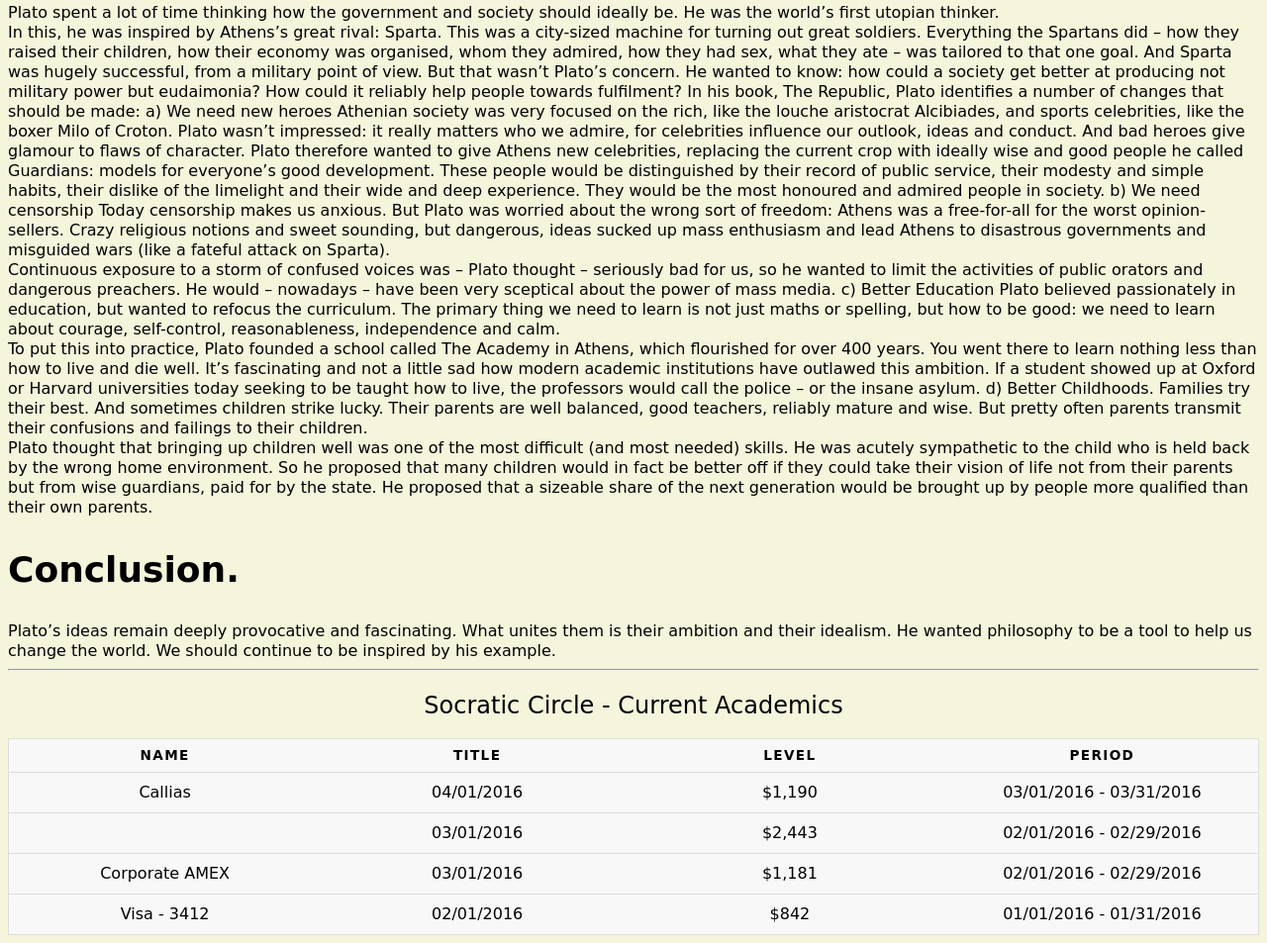
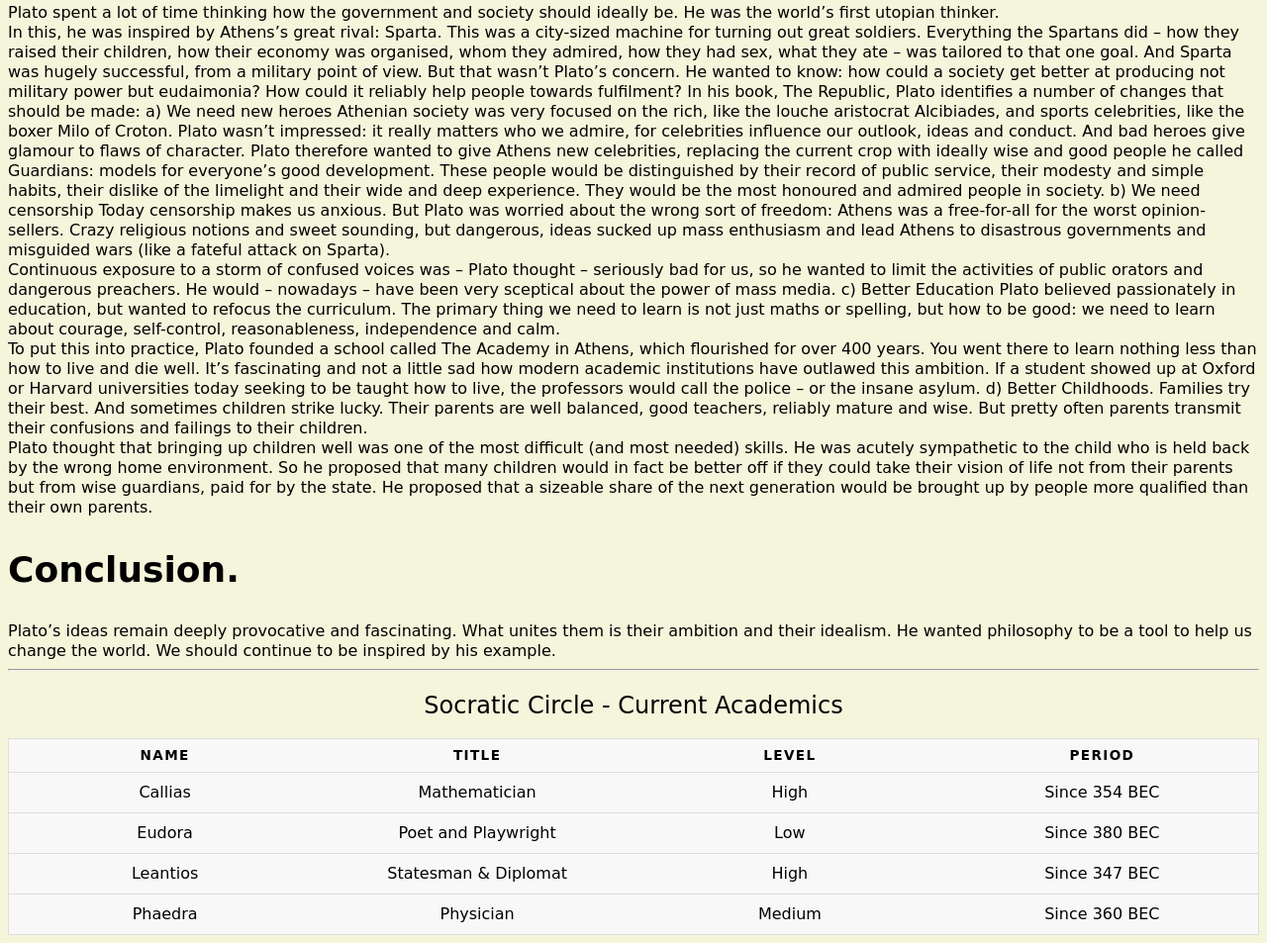
Before and after one commit to bdoggy4pf/VEFH, a plain HTML site: page Verkefni 7/index.html in a window 1280 px wide. Shown: the part 2128-3081 px from the top of the page at 99% size. Drawn offline with Linux system fonts and the light colour scheme; a web font is replaced by a local one.

Commit message:
Breytti töflu

```diff
--- a/Verkefni 7/index.html
+++ b/Verkefni 7/index.html
@@ -94,27 +94,27 @@
     <tbody>
       <tr>
         <td data-label="Name">Callias</td>
-        <td data-label="Title">04/01/2016</td>
-        <td data-label="Level">$1,190</td>
-        <td data-label="Period">03/01/2016 - 03/31/2016</td>
+        <td data-label="Title">Mathematician</td>
+        <td data-label="Level">High</td>
+        <td data-label="Period">Since 354 BEC</td>
       </tr>
       <tr>
-        <td scope="row" data-label="Name"></td>
-        <td data-label="Title">03/01/2016</td>
-        <td data-label="Level">$2,443</td>
-        <td data-label="Period">02/01/2016 - 02/29/2016</td>
+        <td scope="row" data-label="Name">Eudora</td>
+        <td data-label="Title">Poet and Playwright</td>
+        <td data-label="Level">Low</td>
+        <td data-label="Period">Since 380 BEC</td>
       </tr>
       <tr>
-        <td scope="row" data-label="Name">Corporate AMEX</td>
-        <td data-label="Title">03/01/2016</td>
-        <td data-label="Level">$1,181</td>
-        <td data-label="Period">02/01/2016 - 02/29/2016</td>
+        <td scope="row" data-label="Name">Leantios</td>
+        <td data-label="Title">Statesman & Diplomat</td>
+        <td data-label="Level">High</td>
+        <td data-label="Period">Since 347 BEC</td>
       </tr>
       <tr>
-        <td scope="row" data-label="Acount">Visa - 3412</td>
-        <td data-label="Title">02/01/2016</td>
-        <td data-label="Level">$842</td>
-        <td data-label="Period">01/01/2016 - 01/31/2016</td>
+        <td scope="row" data-label="Acount">Phaedra</td>
+        <td data-label="Title">Physician</td>
+        <td data-label="Level">Medium</td>
+        <td data-label="Period">Since 360 BEC</td>
       </tr>
     </tbody>
   </table>
```
Also changed, not shown: 1 other file.
